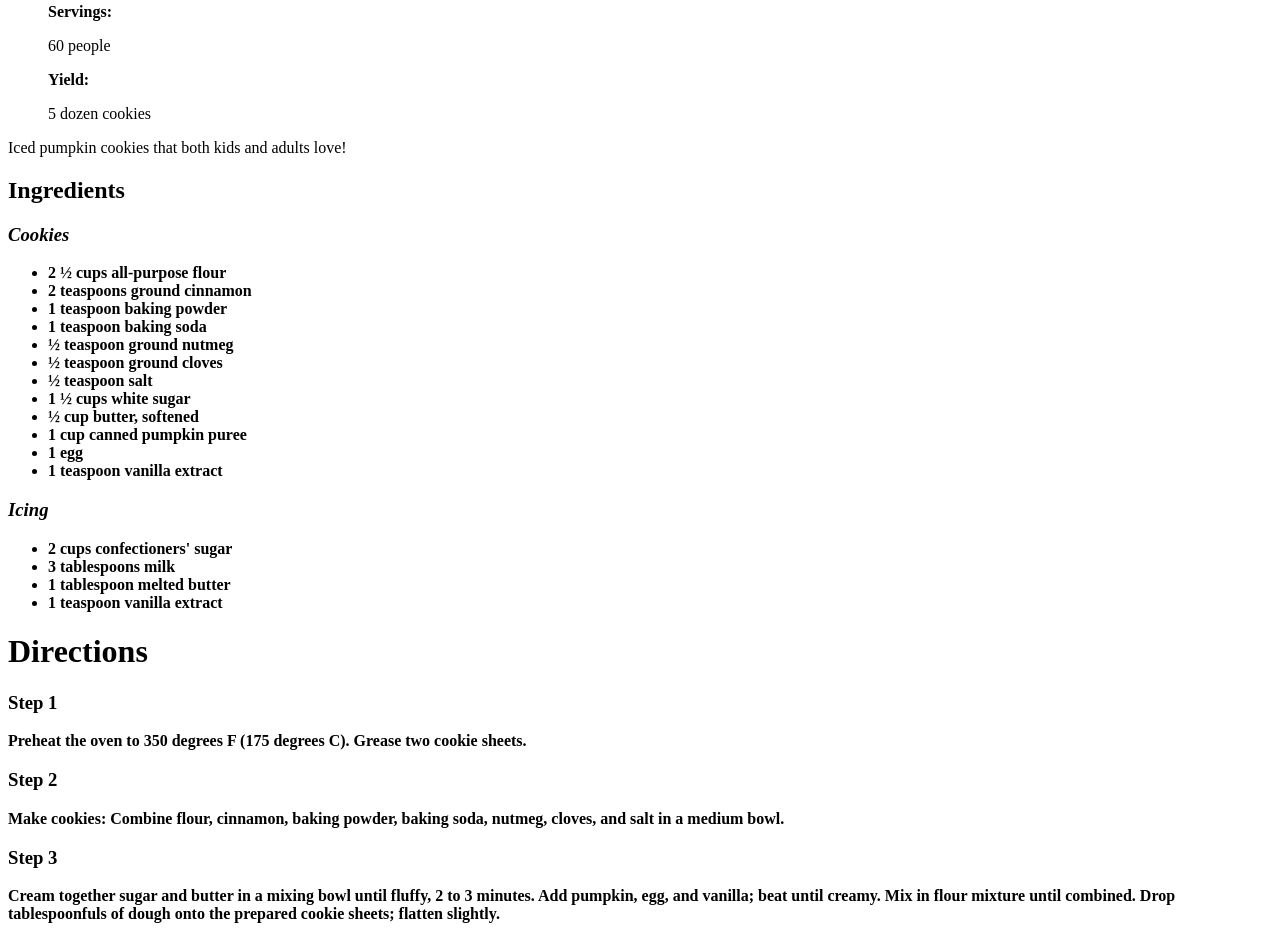
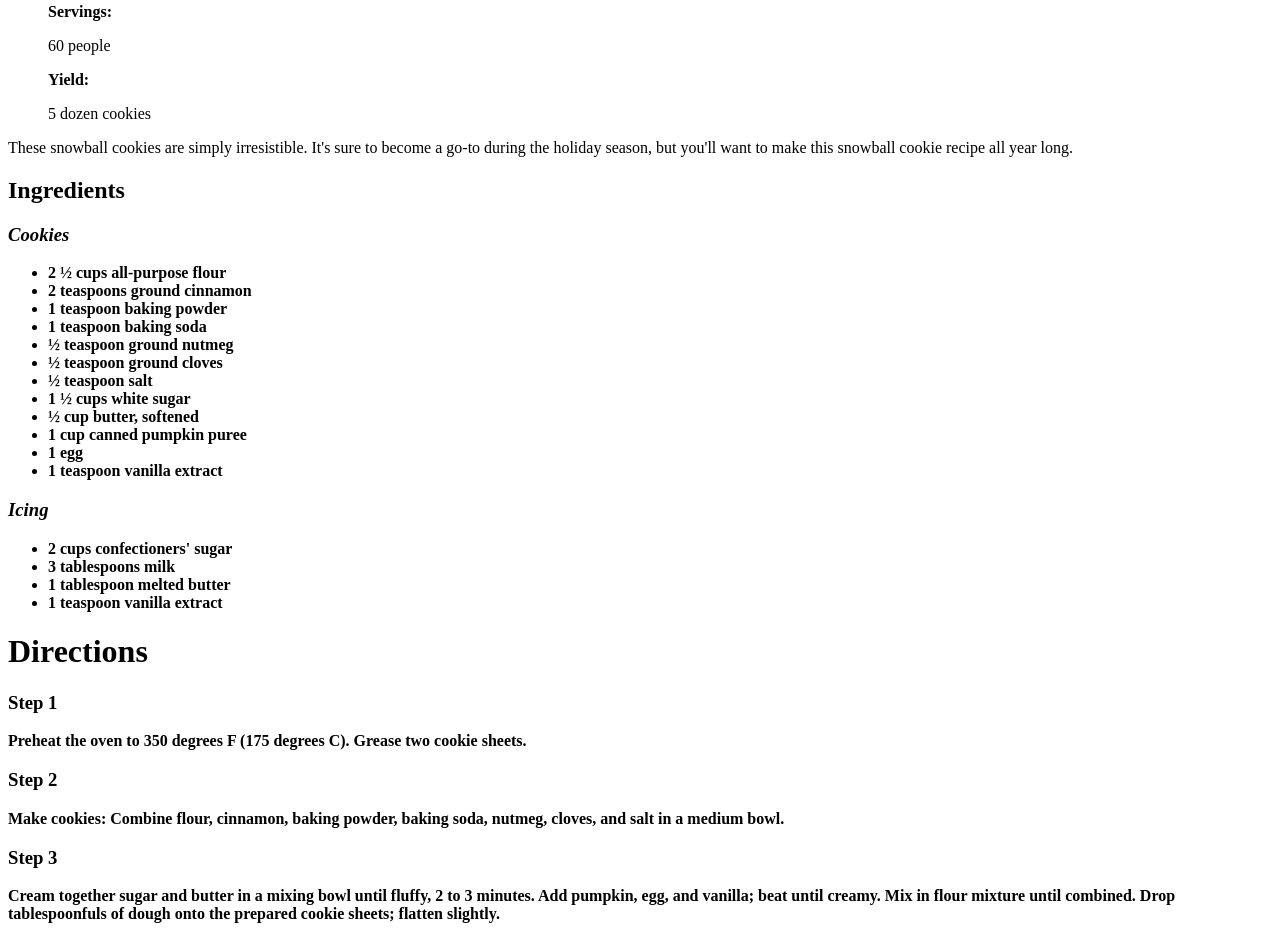
Before and after one commit to MohammedDoesCPUstuff/odin-recipes, a plain HTML site: page recipes/snowballs.html in a window 1280 px wide. Shown: the part 813-1749 px from the top of the page. Drawn offline with Linux system fonts and the light colour scheme.

```diff
--- a/recipes/snowballs.html
+++ b/recipes/snowballs.html
@@ -22,7 +22,7 @@
             <p>5 dozen cookies</p>
         </ul>
 
-        <p>Iced pumpkin cookies that both kids and adults love!</p>
+        <p>These snowball cookies are simply irresistible. It's sure to become a go-to during the holiday season, but you'll want to make this snowball cookie recipe all year long.</p>
 
         <h2><strong>Ingredients<strong></h2>
 
```
